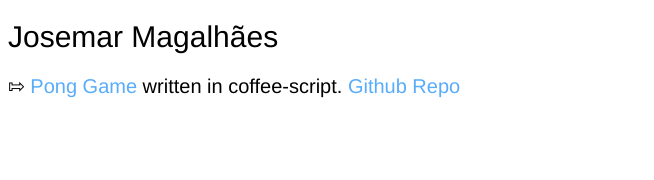
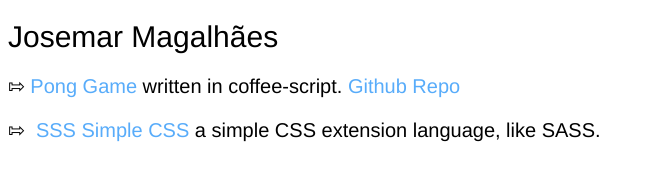
Before and after one commit to josemarjobs/josemarjobs.github.io, a plain HTML site: page index.html in a window 1280 px wide. Shown: the whole page, without its empty margins (0-654 px from the left). Drawn offline with Linux system fonts and the light colour scheme.

Commit message:
Add SSS to index page

```diff
--- a/index.html
+++ b/index.html
@@ -12,5 +12,9 @@
 		written in coffee-script.
 		<a href="https://github.com/josemarjobs/pong-coffee">Github Repo</a>
 	</p>
+	<p>
+		&#8688;&nbsp;
+		<a href="https://github.com/josemarjobs/sss">SSS Simple CSS</a> a simple CSS extension language, like SASS.
+	</p>
 </body>
 </html>
```
